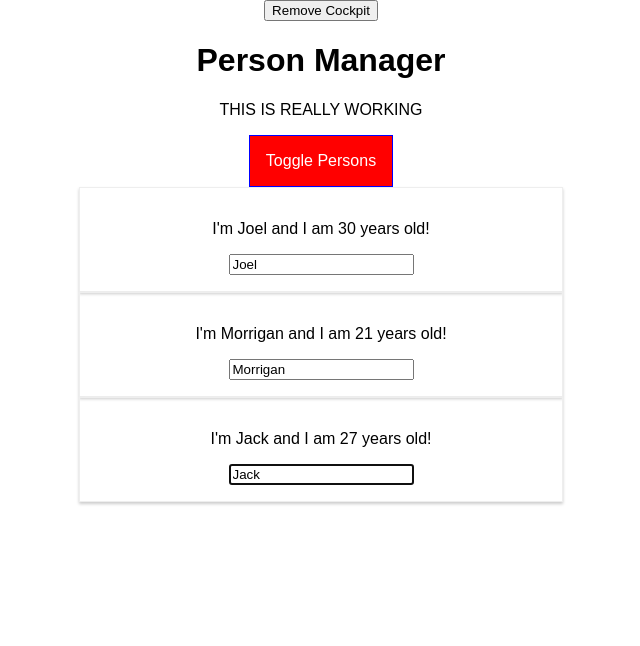
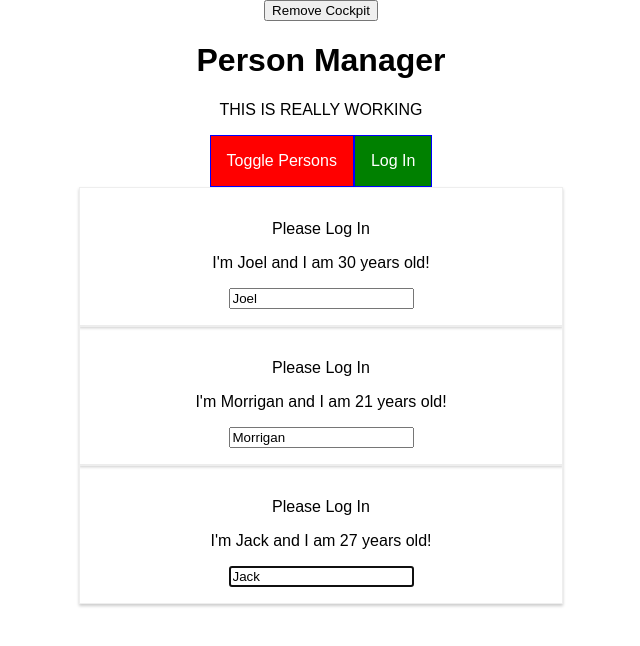
Before and after one commit to jadams102/react-complete-course, a React app: page / in a window 1280 px wide. Shown: the top 646 px of the page, without its empty margins (319-959 px from the left). Built offline with nearby package versions, Linux system fonts and the light colour scheme.

Commit message:
add login button. logic

```diff
--- a/src/components/Cockpit/Cockpit.js
+++ b/src/components/Cockpit/Cockpit.js
@@ -51,6 +51,7 @@ const cockpit = (props) => {
                 className={btnClass}
                 onClick={props.clicked}>Toggle Persons
             </button>
+            <button onClick={props.login}>Log In</button>
         </div>
     );
 };
--- a/src/components/Persons/Person/Person.js
+++ b/src/components/Persons/Person/Person.js
@@ -20,6 +20,7 @@ class Person extends Component {
         console.log('[Person.js] render')
         return (
             <Aux>
+                {this.props.isAuth ? <p>Authenticated</p> : <p>Please Log In</p>}
                 <p key="1l" onClick={this.props.click}>I'm {this.props.name} and I am {this.props.age} years old!</p>
                 <p key="2l">{this.props.children}</p>
                 <input
--- a/src/components/Persons/Persons.js
+++ b/src/components/Persons/Persons.js
@@ -45,7 +45,9 @@ class Persons extends PureComponent {
                 click={() => this.props.clicked(index)}
                 name={person.name}
                 age={person.age}
-                changed={(event) => this.props.changed(event, person.id)} />
+                changed={(event) => this.props.changed(event, person.id)}
+                isAuth={this.props.isAuthenticated}
+            />
         })
     }
 
--- a/src/containers/App.js
+++ b/src/containers/App.js
@@ -19,7 +19,8 @@ class App extends Component {
     ],
     showpersons: false,
     showCockpit: true,
-    changeCounter: 0
+    changeCounter: 0,
+    authenticated: false
   }
 
   static getDerivedStateFromProps(props, state) {
@@ -74,6 +75,10 @@ class App extends Component {
     this.setState({ showpersons: !doesShow });
   }
 
+  loginHandler = () => {
+    this.setState({authenticated: true});
+  }
+
   render() {
     console.log('[App.js] render')
     let persons = null;
@@ -84,6 +89,7 @@ class App extends Component {
           persons={this.state.persons}
           clicked={this.deletePersonHandler}
           changed={this.nameChangedHandler}
+          isAuthenticated={this.state.authenticated}
         />
       );
     }
@@ -97,6 +103,7 @@ class App extends Component {
             showPersons={this.state.showpersons}
             personsLength={this.state.persons.length}
             clicked={this.togglePersonsHandler}
+            login={this.loginHandler}
           />
         ) : null}
 
```
